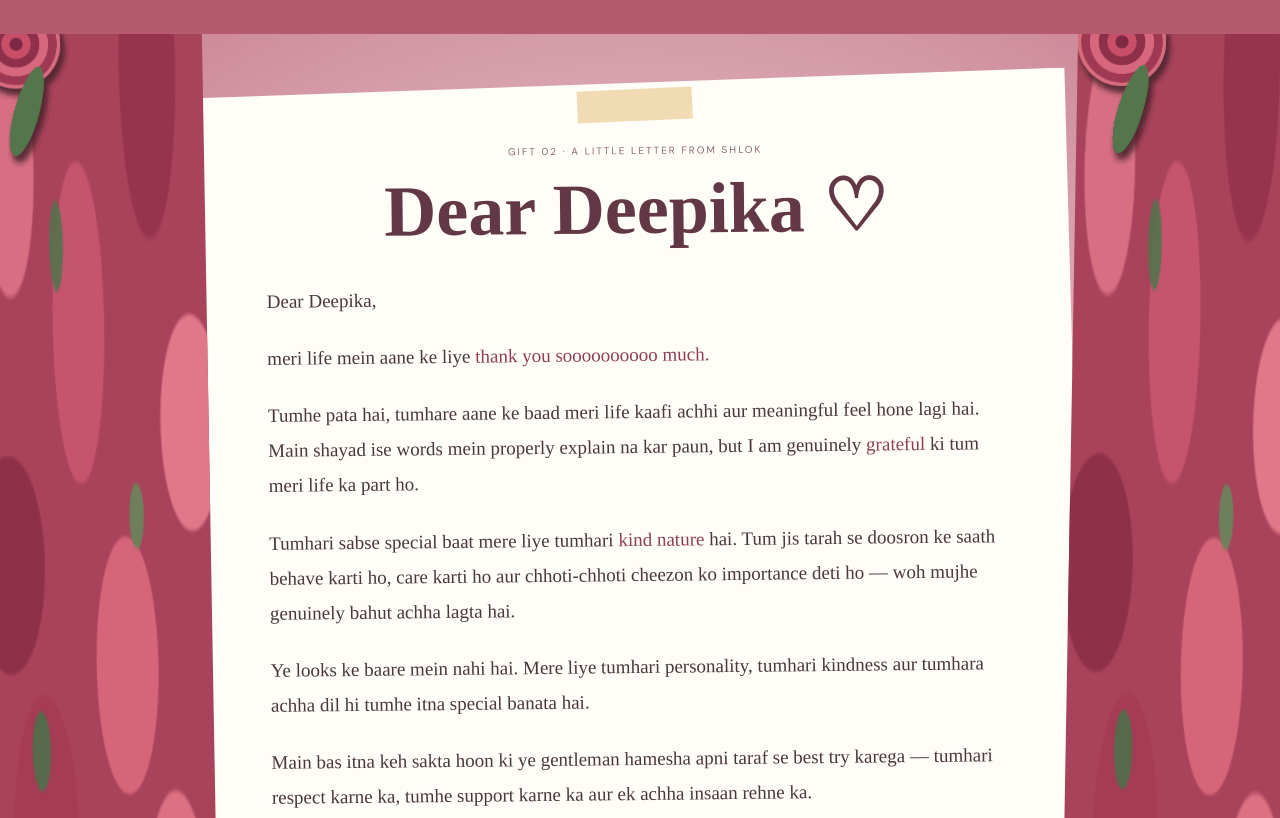
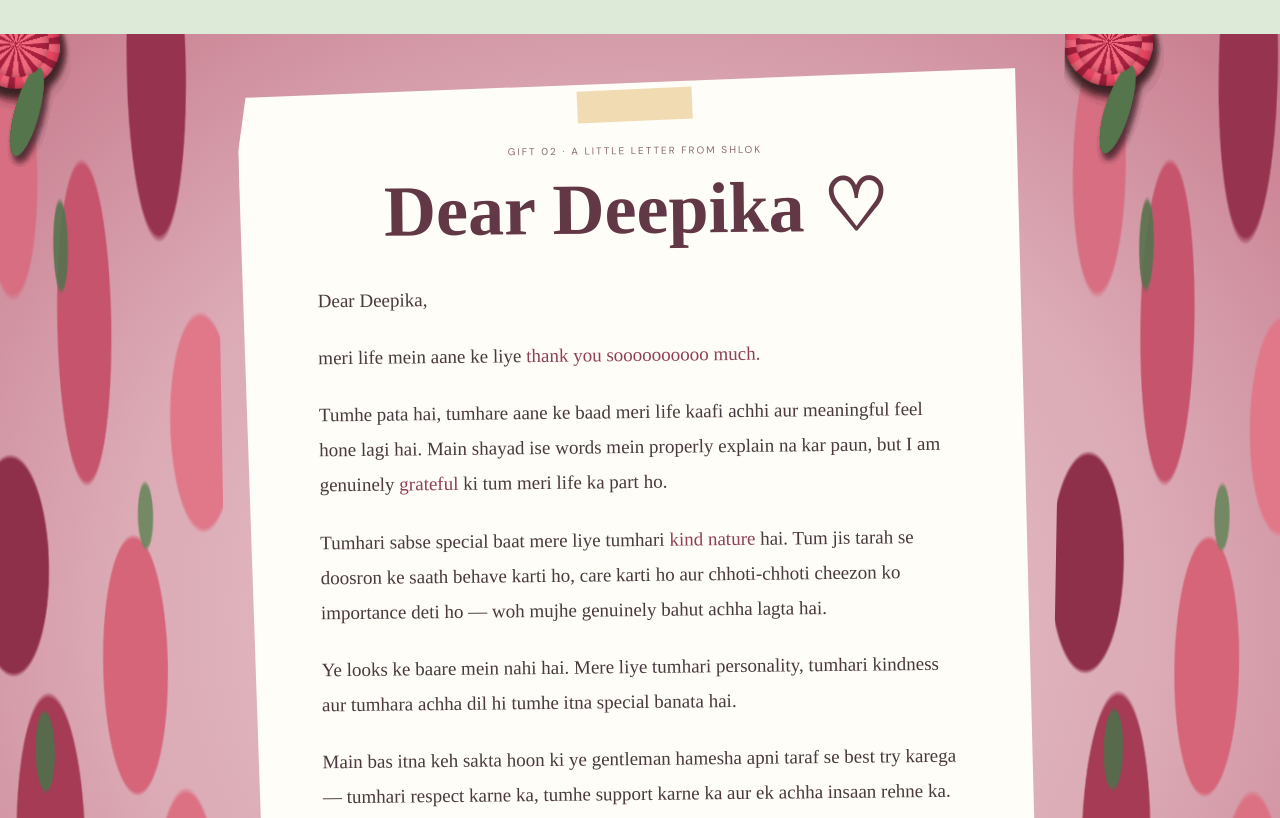
Before and after one commit to vislabs-web/Shloky-Deepika, a plain HTML site: page 2.gift.html in a window 1280 px wide. Shown: the top 818 px of the page. Drawn offline with Linux system fonts and the light colour scheme; a web font is replaced by a local one.

Commit message:
Refine Gift 02 rose cluster borders

```diff
--- a/2.gift.html
+++ b/2.gift.html
@@ -14,18 +14,18 @@ html,body{margin:0;min-height:100%;color:#3d3035}
 body{
   font-family:"DM Sans",sans-serif;
   min-height:100vh;padding:34px 0 55px;overflow-x:hidden;
-  background:#b65a70;
+  background:linear-gradient(180deg,#dcead7 0%,#c9ddc5 100%);
 }
 .garden{
   min-height:calc(100vh - 89px);position:relative;display:flex;justify-content:center;
-  align-items:flex-start;padding:38px clamp(110px,15vw,220px);overflow:hidden;
+  align-items:flex-start;padding:38px clamp(155px,19vw,285px);overflow:hidden;
   background:
     radial-gradient(ellipse at center,#e9c8cf 0%,#dbaab5 58%,#c77a8c 100%);
 }
 .rose-wall{
-  position:absolute;top:-35px;bottom:-35px;width:clamp(150px,18vw,270px);
+  position:absolute;top:-35px;bottom:-35px;width:clamp(155px,19vw,285px);
   z-index:1;pointer-events:none;overflow:hidden;
-  background:#a9435b;
+  background:transparent;
 }
 .rose-wall.left{left:-18px;transform:rotate(-1deg)}
 .rose-wall.right{right:-18px;transform:rotate(1deg)}
@@ -54,6 +54,10 @@ body{
   opacity:.9;
 }
 .rose{position:absolute;width:88px;height:88px;border-radius:50%;background:radial-gradient(circle,#7d2943 0 10%,#c94f69 11% 23%,#8e304a 24% 37%,#d6677d 38% 51%,#9f3852 52% 65%,#d96d80 66% 75%,transparent 76%);filter:drop-shadow(3px 6px 3px rgba(67,33,43,.22))}
+
+.rose{background:radial-gradient(circle at 50% 50%,#5f1730 0 8%,transparent 9%),repeating-conic-gradient(#e94763 0 12deg,#9d1f3c 13deg 22deg,#f06479 23deg 34deg);box-shadow:inset 0 0 9px rgba(75,10,25,.55),0 8px 10px rgba(47,35,28,.2)}
+.rose:before{content:"";position:absolute;inset:13%;border-radius:50%;background:repeating-conic-gradient(#f16a7e 0 13deg,#a82240 14deg 25deg);box-shadow:inset 0 0 8px rgba(80,10,25,.5)}
+.r9{left:-8%;top:76%;transform:scale(.95)}.r10{right:-8%;top:84%;transform:scale(.82)}.r11{left:24%;top:12%;transform:scale(.48)}.r12{right:24%;top:35%;transform:scale(.5)}.r13{left:18%;top:50%;transform:scale(.55)}.r14{right:17%;top:73%;transform:scale(.5)}
 .rose:after{content:"";position:absolute;width:24px;height:92px;background:#55764d;left:42px;top:65px;transform:rotate(16deg);z-index:-1;border-radius:100%}
 .r1{left:5%;top:3%;transform:scale(.8)}.r2{right:5%;top:12%;transform:scale(1.05)}.r3{left:0;top:28%;transform:scale(.7)}.r4{right:-5%;top:38%;transform:scale(.82)}.r5{left:8%;top:52%;transform:scale(1.05)}.r6{right:7%;top:63%;transform:scale(.72)}.r7{left:-4%;top:78%;transform:scale(.85)}.r8{right:0;top:88%;transform:scale(.98)}
 .page{width:min(720px,100%);position:relative;z-index:5}
```
